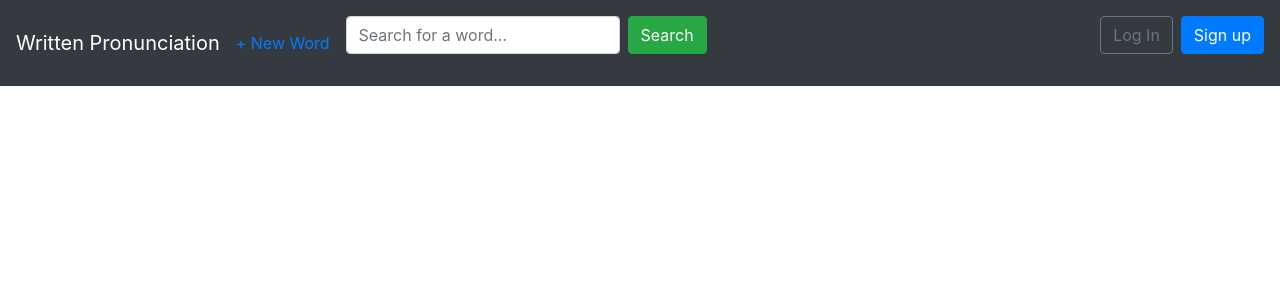
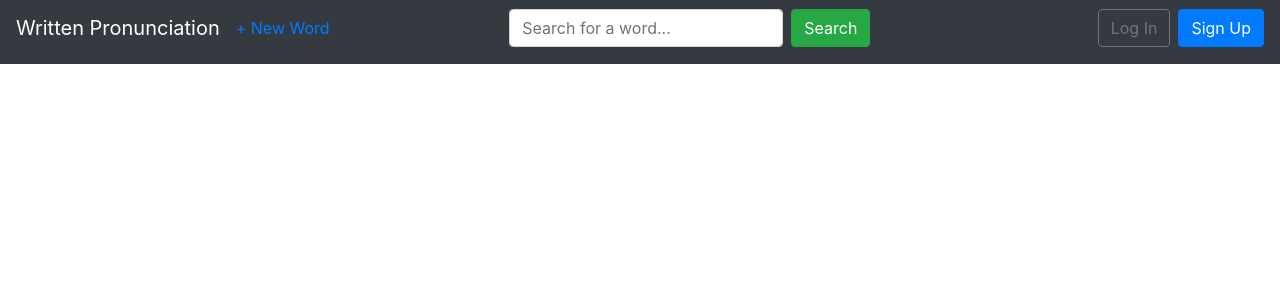
Before and after one commit to Ksenofanex/written-pronunciation, a Django app: page / in a window 1280 px wide. Shown: the top 300 px of the page. Run offline with Django 3.2, Linux system fonts and the light colour scheme; data that the repository does not hold is empty; some libraries are stand-ins or nearby versions.

Commit message:
Center searchbar and shorten navbar

```diff
--- a/templates/base.html
+++ b/templates/base.html
@@ -15,15 +15,15 @@
   </head>
   <body>
     <nav class="navbar navbar-expand-md navbar-dark bg-dark mb-4">
-      <a class="navbar-brand" href="{% url 'home' %}">Written Pronunciation</a>
-        <ul class="navbar-nav mr-auto">
-          <li class="nav-item"><a href="{% url 'word_create' %}">+ New Word</a></li>
+      <a class="navbar-brand mb-2" href="{% url 'home' %}">Written Pronunciation</a>
+        <ul class="navbar-nav mr-auto mb-2">
+          <li class="nav-item"><a href="{% url 'word-create' %}">+ New Word</a></li>
         </ul>
       <button class="navbar-toggler" type="button" data-toggle="collapse" data-target="#navbarCollapse" aria-controls="navbarCollapse" aria-expanded="false" aria-label="Toggle navigation">
         <span class="navbar-toggler-icon"></span>
       </button>
-      <nav class="navbar navbar-expand-sm bg-dark navbar-dark">
-          <form class="form-inline" action="{% url 'search' %}" method="get">
+      <nav class="flex-grow-1 d-flex offset-md-1">
+          <form class="form-inline mx-auto p-0 mb-2" action="{% url 'search' %}" method="get">
             <input class="form-control mr-sm-2" name="q" type="text" placeholder="Search for a word...">
             <button class="btn btn-success" type="submit">Search</button>
           </form>
@@ -42,11 +42,11 @@
             </li>
           </ul>
         {% else %}
-          <form class="form-inline ml-auto">
+          <form class="form-inline ml-auto mb-2">
             <a href="{% url 'login' %}" class="btn btn-outline-secondary">
             Log In</a>
             <a href="{% url 'signup' %}" class="btn btn-primary ml-2">
-            Sign up</a>
+            Sign Up</a>
           </form>
         {% endif %}
       </div>
@@ -55,7 +55,6 @@
       {% block content %}
       {% endblock content %}
     </div>
-
     <!-- Optional JavaScript -->
     <!-- jQuery first, then Popper.js, then Bootstrap JS -->
     <script src="https://code.jquery.com/jquery-3.3.1.slim.min.js" integrity="sha384-q8i/X+965DzO0rT7abK41JStQIAqVgRVzpbzo5smXKp4YfRvH+8abtTE1Pi6jizo" crossorigin="anonymous"></script>
```
